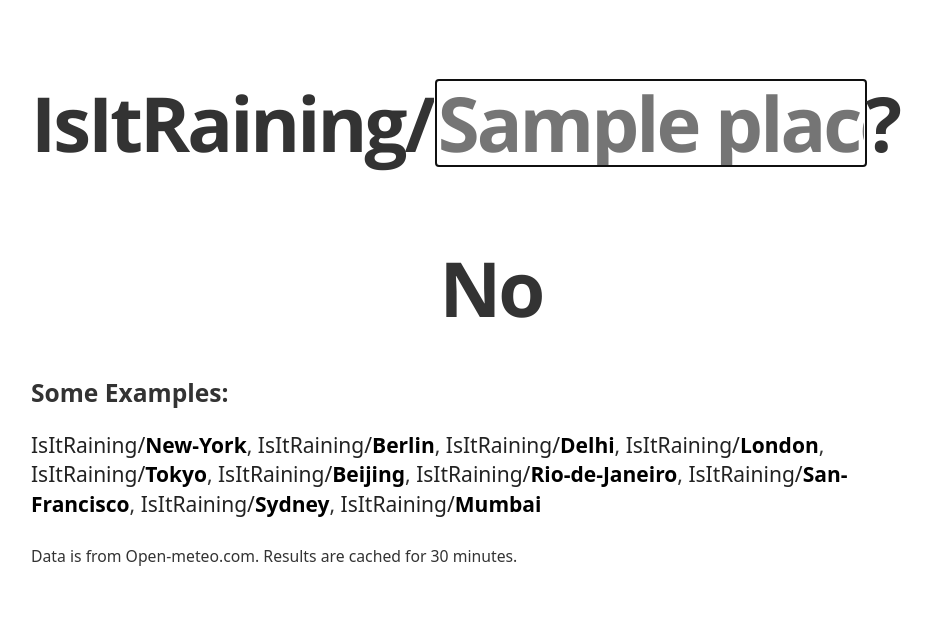
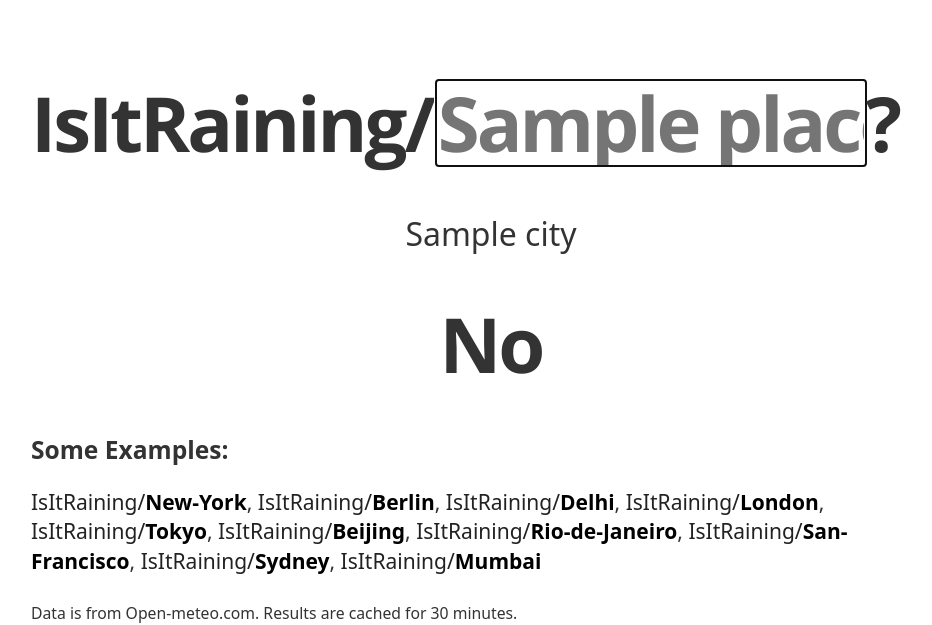
Before and after one commit to TheOneMaster/is-it-raining, a FastAPI app: template src/templates/city.html in a window 1280 px wide. Shown: the top 625 px of the page, without its empty margins (149-1081 px from the left). Run offline with FastAPI, Linux system fonts and the light colour scheme; the template is opened without the code that fills it: most values are stand-ins (such as "Sample title", 1, 10 or a date in 2020); some libraries are stand-ins or nearby versions.

Commit message:
Added place name to city page

```diff
--- a/src/templates/city.html
+++ b/src/templates/city.html
@@ -3,6 +3,8 @@
 <div class="container">
 
     {% include "search.html" %}
+
+    <h2 id="cityTitle" class="center">{{city}}</h2>
 
     <h1 class="center">
         <i class="bi-{{weather_code}}"></i>
--- a/src/templates/search.html
+++ b/src/templates/search.html
@@ -1 +1 @@
-<h1>IsItRaining/<input type="text" id="citysearch" placeholder="{{placeholder}}">?</h1>
+<h1 class="searchbar">IsItRaining/<input type="text" id="citysearch" placeholder="{{placeholder}}">?</h1>
--- a/static/main.css
+++ b/static/main.css
@@ -11,7 +11,6 @@ h1 {
     font-size: 76px;
     letter-spacing: -3px;
     font-weight: 700;
-    margin: 80px 0 0;
 }
 
 h2 {
@@ -84,3 +83,12 @@ strong {
 small {
     font-size: 75%;
 }
+
+.searchbar {
+    margin: 80px 0 0;
+}
+
+#cityTitle {
+    margin-top: 50px;
+    font-size: 2rem;
+}
```
